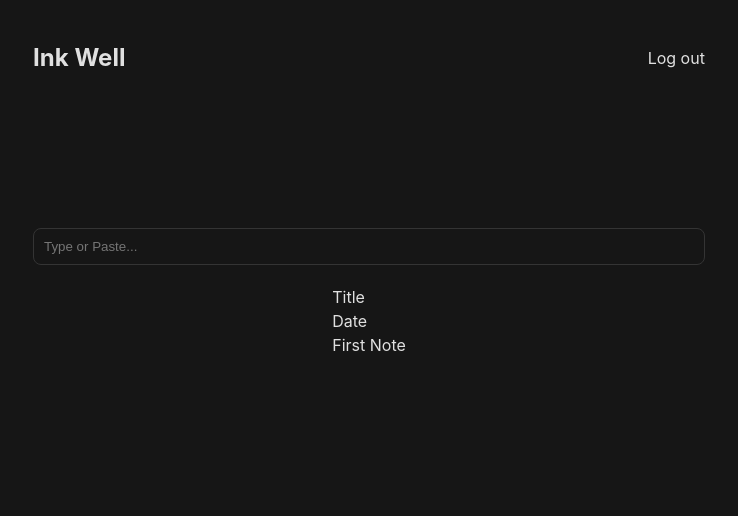
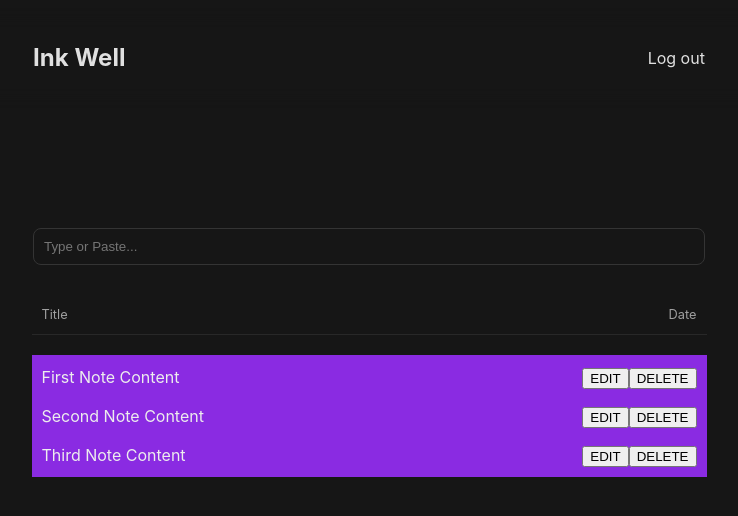
Before and after one commit to BrajBliss/inkwell, a React (Vite) app in the folder client/: page / in a window 1280 px wide. Shown: the top 516 px of the page, without its empty margins (271-1009 px from the left). Built offline with nearby package versions, Linux system fonts and the light colour scheme.

Commit message:
more css, optimization, and notes homepage

```diff
--- a/client/src/components/navbar/navbar.scss
+++ b/client/src/components/navbar/navbar.scss
@@ -9,8 +9,9 @@
     top: 0;
     z-index: 999;
     margin-bottom: 20px;
-
     border-radius: 8px;
+    // background-color: #161616;
+    backdrop-filter: blur(10px);
 
     // &:hover {
     //     box-shadow: 0px 0px 10px rgb(0, 0, 0, 0.1);
--- a/client/src/pages/Notes/Notes.jsx
+++ b/client/src/pages/Notes/Notes.jsx
@@ -18,7 +18,27 @@ const Notes = () => {
 				</div>
 
 				<div className='list-items'>
-					<div className='item1'>First Note</div>
+					<div className='item1 item'>
+						<div className='content'>First Note Content</div>
+						<div className='btn'>
+							<button className='edit'>EDIT</button>
+							<button className='delete'>DELETE</button>
+						</div>
+					</div>
+					<div className='item2 item'>
+						<div className='content'>Second Note Content</div>
+						<div className='btn'>
+							<button className='edit'>EDIT</button>
+							<button className='delete'>DELETE</button>
+						</div>
+					</div>
+					<div className='item3 item'>
+						<div className='content'>Third Note Content</div>
+						<div className='btn'>
+							<button className='edit'>EDIT</button>
+							<button className='delete'>DELETE</button>
+						</div>
+					</div>
 				</div>
 			</div>
 		</div>
--- a/client/src/pages/Notes/notes.scss
+++ b/client/src/pages/Notes/notes.scss
@@ -3,11 +3,12 @@
     flex-direction: column;
     align-items: center;
     height: 100vh;
-    width: 100%;
+    // width: 100%;
     padding-top: 100px;
+    // backdrop-filter: blur(10px);
 
     .compose {
-        width: 100%;
+        // width: 100%;
         display: flex;
         justify-content: center;
         margin-bottom: 20px;
@@ -33,5 +34,42 @@
         }
     }
 
-    .notes-list {}
+    .notes-list {
+        margin-top: 10px;
+        width: 655px;
+        display: flex;
+        flex-direction: column;
+        align-items: center;
+        gap: 10px;
+
+        .list-header {
+            display: flex;
+            width: 100%;
+            align-items: center;
+            justify-content: space-between;
+            padding: 10px;
+            color: #a0a0a0;
+            font-size: 0.8rem;
+            border-bottom: 1px solid #282828;
+        }
+
+        .list-items {
+            margin-top: 10px;
+            color: #ededed;
+            display: flex;
+            flex-direction: column;
+            align-items: center;
+            gap: 15px;
+            background-color: blueviolet;
+            width: 100%;
+            padding: 10px;
+
+            .item {
+                display: flex;
+                width: 100%;
+                align-items: center;
+                justify-content: space-between;
+            }
+        }
+    }
 }
```
